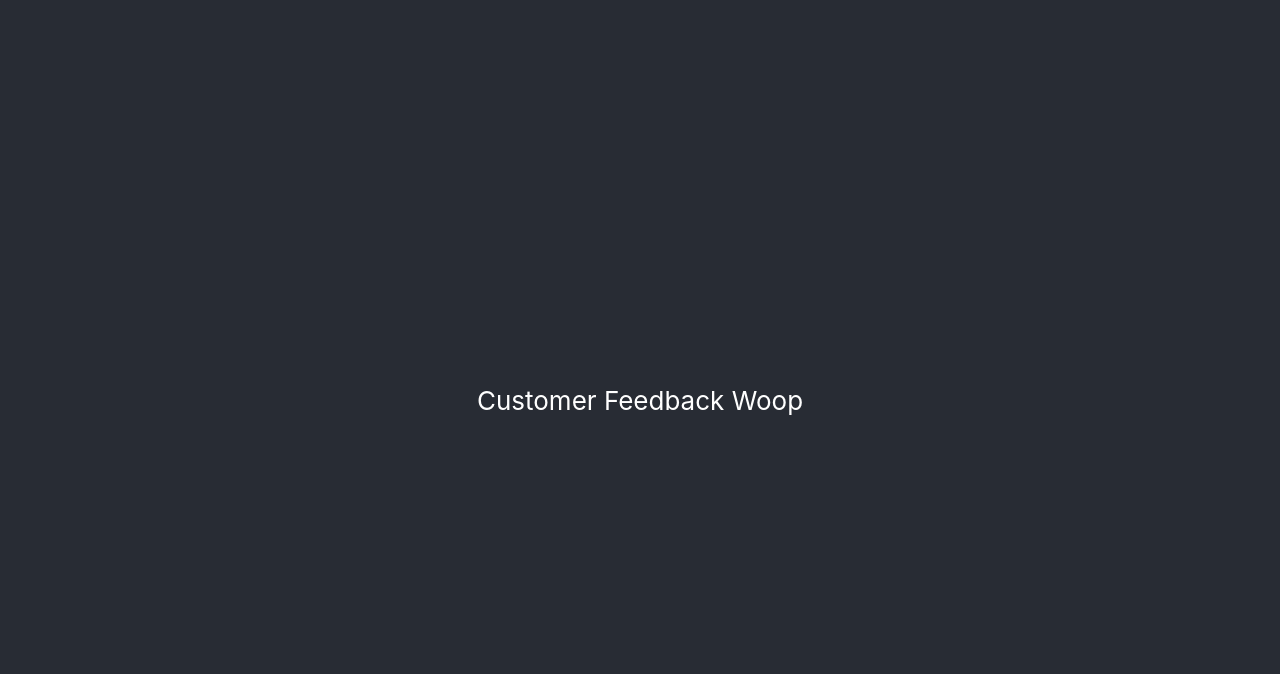
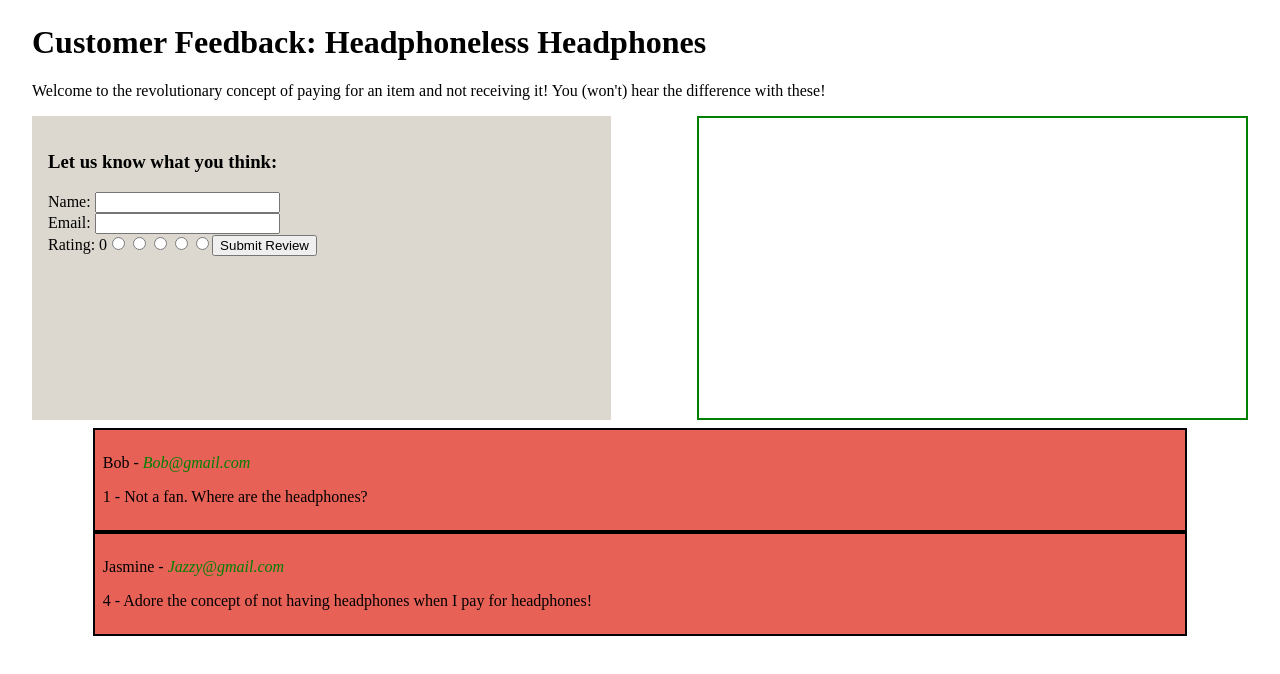
Before and after one commit to MashR3/Customer-Feedback-Page, a React (Create React App) app: page / in a window 1280 px wide. Shown: the top 674 px of the page. Built offline with nearby package versions, Linux system fonts and the light colour scheme.

Commit message:
initial wireframe, form elements, few styles, structure. Main focus on form data

```diff
--- a/package.json
+++ b/package.json
@@ -10,9 +10,11 @@
     "@types/node": "^12.0.0",
     "@types/react": "^17.0.0",
     "@types/react-dom": "^17.0.0",
+    "@types/styled-components": "^5.1.14",
     "react": "^17.0.2",
     "react-dom": "^17.0.2",
     "react-scripts": "4.0.3",
+    "styled-components": "^5.3.1",
     "typescript": "^4.1.2",
     "web-vitals": "^1.0.1"
   },
--- a/public/index.html
+++ b/public/index.html
@@ -24,7 +24,7 @@
       work correctly both with client-side routing and a non-root public URL.
       Learn how to configure a non-root public URL by running `npm run build`.
     -->
-    <title>React App</title>
+    <title>Customer Feedback Page</title>
   </head>
   <body>
     <noscript>You need to enable JavaScript to run this app.</noscript>
--- a/src/App.css
+++ /dev/null
@@ -1,38 +0,0 @@
-.App {
-  text-align: center;
-}
-
-.App-logo {
-  height: 40vmin;
-  pointer-events: none;
-}
-
-@media (prefers-reduced-motion: no-preference) {
-  .App-logo {
-    animation: App-logo-spin infinite 20s linear;
-  }
-}
-
-.App-header {
-  background-color: #282c34;
-  min-height: 100vh;
-  display: flex;
-  flex-direction: column;
-  align-items: center;
-  justify-content: center;
-  font-size: calc(10px + 2vmin);
-  color: white;
-}
-
-.App-link {
-  color: #61dafb;
-}
-
-@keyframes App-logo-spin {
-  from {
-    transform: rotate(0deg);
-  }
-  to {
-    transform: rotate(360deg);
-  }
-}
--- a/src/App.tsx
+++ b/src/App.tsx
@@ -1,16 +1,35 @@
-import React from 'react';
-import './App.css';
+import React, { useState } from 'react';
+import styled from 'styled-components';
+import ProductFeedbackForm from './components/ProductFeedbackForm';
+import ProductMetrics from './components/ProductMetrics';
+import ProductComments from './components/ProductComments';
 
 function App() {
+  const [itemName, setItemName] = useState('Headphoneless Headphones');
+  const [itemDescription, setDescription] = useState(
+    "Welcome to the revolutionary concept of paying for an item and not receiving it! You (won't) hear the difference with these!"
+  );
+
   return (
-    <div className="App">
-      <header className="App-header">
-        <p>
-          Customer Feedback Woop
-        </p>
+    <div className='App' style={{ margin: 24 }}>
+      <header className='App-header'>
+        <h1>Customer Feedback: {itemName}</h1>
+        <p>{itemDescription}</p>
       </header>
+      <MainContainer>
+        <ProductFeedbackForm />
+        <ProductMetrics />
+      </MainContainer>
+
+      <ProductComments />
     </div>
   );
 }
 
 export default App;
+
+const MainContainer = styled.div`
+  display: flex;
+  justify-content: space-between;
+
+`;
--- /dev/null
+++ b/src/components/ProductComments.tsx
@@ -0,0 +1,66 @@
+import React, { useState } from 'react';
+import styled from 'styled-components';
+
+type CommentObject = {
+  id: number;
+  name: string;
+  email: string;
+  rating: number;
+  comment: string;
+};
+
+function ProductComments() {
+  let [commentArray, setComments] = useState<CommentObject[]>([]);
+
+  commentArray = [
+    {
+      id: 0,
+      name: 'Bob',
+      email: 'Bob@gmail.com',
+      rating: 1,
+      comment: 'Not a fan. Where are the headphones?',
+    },
+    {
+      id: 1,
+      name: 'Jasmine',
+      email: 'Jazzy@gmail.com',
+      rating: 4,
+      comment:
+        'Adore the concept of not having headphones when I pay for headphones!',
+    },
+  ];
+
+  const commentBuilder = () => {
+    return commentArray.map((comment) => {
+      return (
+        <Comment key={comment.id}>
+          <p>
+            {comment.name} -{' '}
+            <span style={{ color: 'green' }}>
+              <i>{comment.email}</i>
+            </span>
+          </p>
+          <p>
+            {comment.rating} - {comment.comment}
+          </p>
+        </Comment>
+      );
+    });
+  };
+
+  return <Comments>{commentBuilder()}</Comments>;
+}
+
+export default ProductComments;
+
+const Comments = styled.div`
+  margin: 8px auto;
+  width: 90%;
+  border-radius: 10px;
+`;
+
+const Comment = styled.div`
+  padding: 8px;
+  background: rgb(232, 97, 87);
+  border: solid 2px black;
+`;
--- /dev/null
+++ b/src/components/ProductFeedbackForm.tsx
@@ -0,0 +1,77 @@
+import React, { useState } from 'react';
+import styled from 'styled-components';
+
+function ProductFeedbackForm() {
+  const [name, setName] = useState('');
+  const [email, setEmail] = useState('');
+  const [rating, setRating] = useState(0);
+
+  const handleSubmit = (event: React.SyntheticEvent) => {
+    event.preventDefault();
+    console.log('Form submitted');
+    console.log(event.target);
+  };
+
+  const handleNameInput = (event: any) => {
+    setName(event.target.value);
+  };
+
+  const handleEmailInput = (event: any) => {
+    setEmail(event.target.value);
+  };
+
+  const handleOnClick = (event: any) => setRating(event.target.value);
+
+  const ratingBuilder = () => {
+    let rangeArray = [1, 2, 3, 4, 5];
+    return rangeArray.map((rating) => (
+      <input
+        type='radio'
+        id={rating.toString()}
+        key={rating}
+        name='rating'
+        value={rating}
+        onClick={handleOnClick}
+      />
+    ));
+  };
+
+  return (
+    <Form onSubmit={handleSubmit}>
+      <h3>Let us know what you think:</h3>
+      <label>
+        Name:{' '}
+        <input
+          type='text'
+          name='name'
+          onChange={handleNameInput}
+          value={name}
+        />
+      </label>
+      <br />
+      <label>
+        Email:{' '}
+        <input
+          type='text'
+          name='email'
+          onChange={handleEmailInput}
+          value={email}
+        />
+      </label>
+      <br />
+      <label>
+        Rating: {rating}
+        {ratingBuilder()}
+      </label>
+      <button>Submit Review</button>
+    </Form>
+  );
+}
+
+const Form = styled.form`
+  background-color: rgb(220, 216, 208);
+  min-width: 45%;
+  padding: 16px;
+`;
+
+export default ProductFeedbackForm;
--- /dev/null
+++ b/src/components/ProductMetrics.jsx
@@ -0,0 +1,14 @@
+import React from 'react';
+import styled from 'styled-components';
+
+function ProductMetrics() {
+  return <GraphContainer></GraphContainer>;
+}
+
+export default ProductMetrics;
+
+const GraphContainer = styled.div`
+  height: 300px;
+  min-width: 45%;
+  border: solid green 2px;
+`;
--- a/src/index.css
+++ /dev/null
@@ -1,13 +0,0 @@
-body {
-  margin: 0;
-  font-family: -apple-system, BlinkMacSystemFont, 'Segoe UI', 'Roboto', 'Oxygen',
-    'Ubuntu', 'Cantarell', 'Fira Sans', 'Droid Sans', 'Helvetica Neue',
-    sans-serif;
-  -webkit-font-smoothing: antialiased;
-  -moz-osx-font-smoothing: grayscale;
-}
-
-code {
-  font-family: source-code-pro, Menlo, Monaco, Consolas, 'Courier New',
-    monospace;
-}
--- a/src/index.tsx
+++ b/src/index.tsx
@@ -1,6 +1,5 @@
 import React from 'react';
 import ReactDOM from 'react-dom';
-import './index.css';
 import App from './App';
 
 ReactDOM.render(
```
Also changed, not shown: src/utils.js (added), 2 other files (tests, documents, lock files or other folders).
